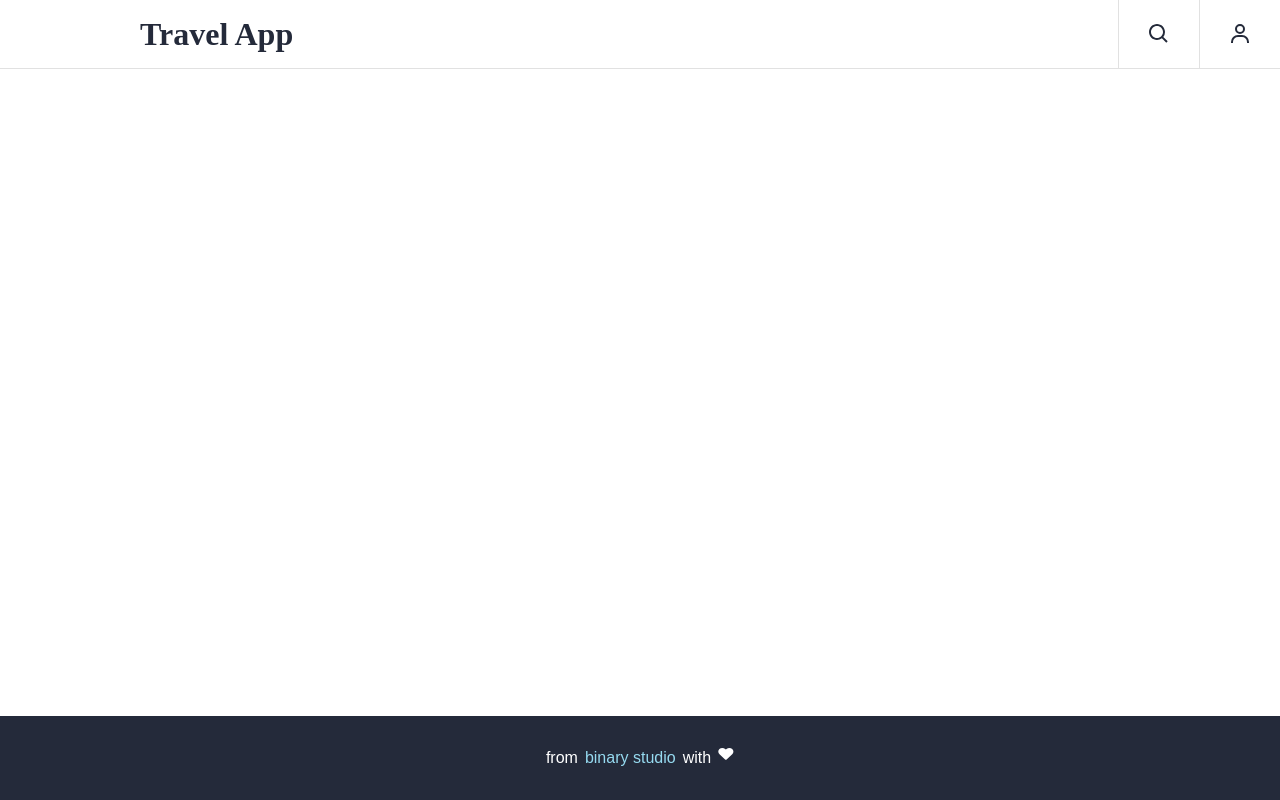
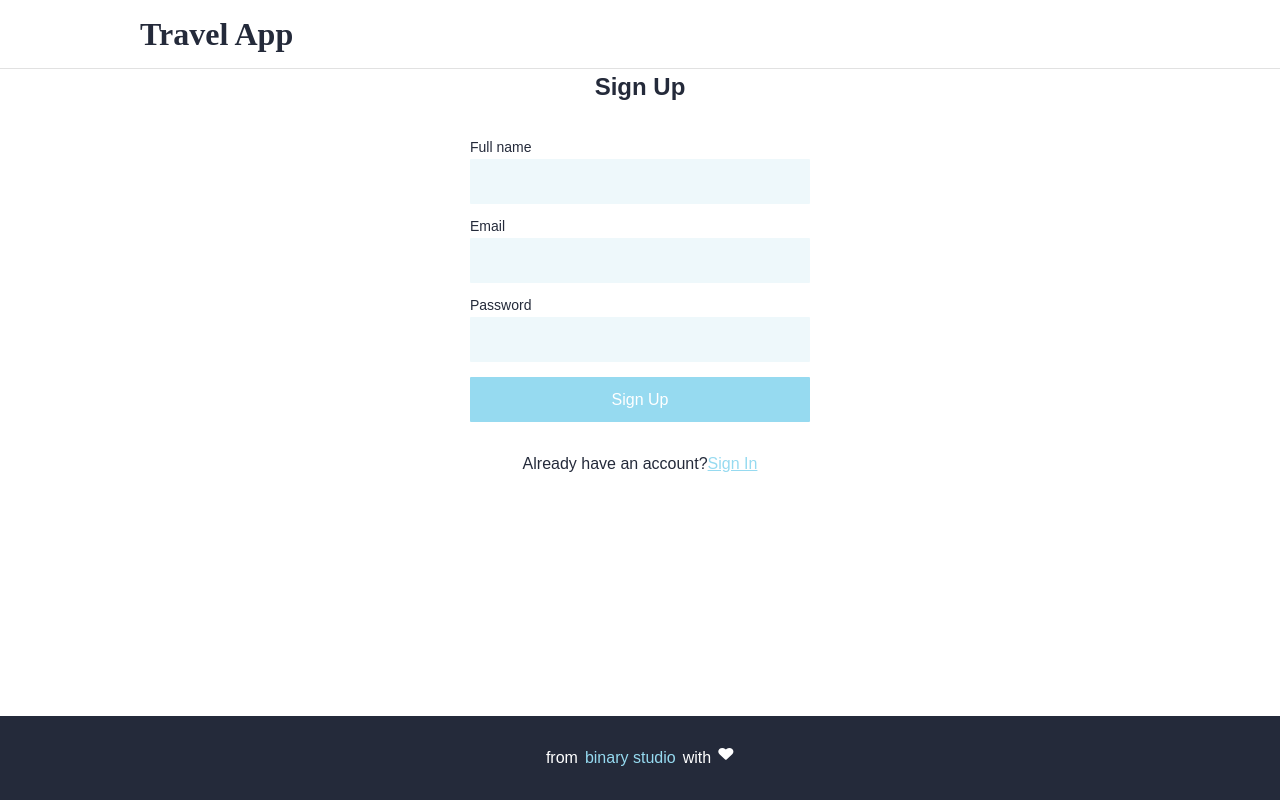
Before and after one commit to AnyWayDude/react-redux-toolkit, a React (Create React App) app: page /sign-up in a window 1280 px wide. Built offline with nearby package versions, Linux system fonts and the light colour scheme.

Commit message:
fix header

```diff
--- a/src/App.js
+++ b/src/App.js
@@ -10,7 +10,7 @@ function App() {
   return (
     <BrowserRouter>
       <Header/>
-        <AppRouter/>
+          <AppRouter/>
         <Footer/>
     </BrowserRouter>
   );
--- a/src/components/AppRouter.jsx
+++ b/src/components/AppRouter.jsx
@@ -1,17 +1,21 @@
 import React from 'react';
-import { Routes, Route } from 'react-router-dom';
+import { Routes, Route, Navigate } from 'react-router-dom';
 import Bookings from '../pages/Bookings';
 import Home from '../pages/Home';
 import SignIn from '../pages/SignIn';
+import SignUp from '../pages/SignUp';
 import Trip from '../pages/Trip';
 
 export default function AppRouter() {
+
     return (
         <Routes>
             <Route path='/' element={<Home />} />
-            <Route path='/signin' element={<SignIn />} />
+            <Route path='/sign-in' element={<SignIn />} />
+            <Route path='/sign-up' element={<SignUp />} />
             <Route path='/bookings' element={<Bookings />} />
             <Route path='/trip/:id' element={<Trip />} />
+            <Route path='*' element={<Navigate to="/" />} />
         </Routes>
     );
 }
--- a/src/pages/SignIn.jsx
+++ b/src/pages/SignIn.jsx
@@ -1,10 +1,16 @@
 import React from 'react';
+import { Link, useNavigate } from 'react-router-dom';
 
 export default function SignIn() {
+    const navigate = useNavigate();
     return (
         <main className='sign-in-page'>
             <h1 className='visually-hidden'>Travel App</h1>
-            <form className='sign-in-form' autocomplete="off">
+            <form
+                className='sign-in-form'
+                autocomplete="off"
+                onSubmit={() => navigate("/")}
+            >
                 <h2 className='sign-in-form__title'>Sign In</h2>
                 <label className='input'>
                     <span className='input__heading'>Email</span>
@@ -13,6 +19,7 @@ export default function SignIn() {
                 <label class="input">
                     <span className='input__heading'>Password</span>
                     <input
+                        minLength="3"
                         data-test-id="auth-password"
                         name="password"
                         type="password"
@@ -26,13 +33,13 @@ export default function SignIn() {
             </form>
             <span>
                 Don't have an account?
-                <a
+                <Link
                     data-test-id="auth-sign-up-link"
-                    href="./sign-up.html"
+                    to="/sign-up"
                     className='sign-in-form__link'
                 >
                     Sign Up
-                </a>
+                </Link>
             </span>
         </main>
 
--- /dev/null
+++ b/src/pages/SignUp.jsx
@@ -0,0 +1,53 @@
+import React from 'react';
+import { Link } from 'react-router-dom';
+
+export default function SignUp() {
+
+    return (
+
+        <main class="sign-up-page">
+            <h1 class="visually-hidden">Travel App</h1>
+            <form class="sign-up-form" autocomplete="off">
+                <h2 class="sign-up-form__title">Sign Up</h2>
+                <label class="input">
+                    <span class="input__heading">Full name</span>
+                    <input
+                        data-test-id="auth-full-name"
+                        name="full-name"
+                        type="text"
+                        required
+                    />
+                </label>
+                <label class="input">
+                    <span class="input__heading">Email</span>
+                    <input data-test-id="auth-email" name="email" type="email" required />
+                </label>
+                <label class="input">
+                    <span class="input__heading">Password</span>
+                    <input
+                        minLength="3"
+                        data-test-id="auth-password"
+                        name="password"
+                        type="password"
+                        autocomplete="new-password"
+                        required
+                    />
+                </label>
+                <button data-test-id="auth-submit" class="button" type="submit">
+                    Sign Up
+                </button>
+            </form>
+            <span>
+                Already have an account?
+                <Link
+                    data-test-id="auth-sign-in-link"
+                    to='/sign-in'
+                    class="sign-up-form__link"
+                >
+                    Sign In
+                </Link>
+            </span>
+        </main>
+
+    );
+}
--- a/src/pages/fixed/Header.jsx
+++ b/src/pages/fixed/Header.jsx
@@ -1,15 +1,23 @@
-import React from 'react';
-import { Link } from 'react-router-dom';
+import React, { useMemo } from 'react';
+import { Link, useLocation } from 'react-router-dom';
 import { ReactComponent as BookingIcon } from '../../images/search.svg';
 import { ReactComponent as ProfileIcon } from '../../images/user.svg';
 
 export default function Header() {
+    const route = useLocation();
+    const authenticated = useMemo(() => {
+        const whiteList = ['/sign-in', '/sign-up']
+
+        return !whiteList.includes(route.pathname)
+    }, [route])
+
     return (
         <header className="header">
             <div className="header__inner">
                 <Link data-test-id="header-logo" to="/" className="header__logo">
                     Travel App
                 </Link>
+                {authenticated ? (
                     <nav data-test-id="header-nav" className="header__nav">
                         <ul className="nav-header__list">
                             <li className="nav-header__item" title="Bookings">
@@ -43,7 +51,7 @@ export default function Header() {
                                         <li className="profile-nav__item">
                                             <Link
                                                 data-test-id="header-profile-nav-sign-out"
-                                            to="/signin"
+                                                to="/sign-in"
                                                 className="profile-nav__sign-out button"
                                             >
                                                 Sign Out
@@ -54,6 +62,8 @@ export default function Header() {
                             </li>
                         </ul>
                     </nav>
+                ) : null}
+
             </div>
         </header>
     );
```
Lines whose indentation alone changed are shown as unchanged.
